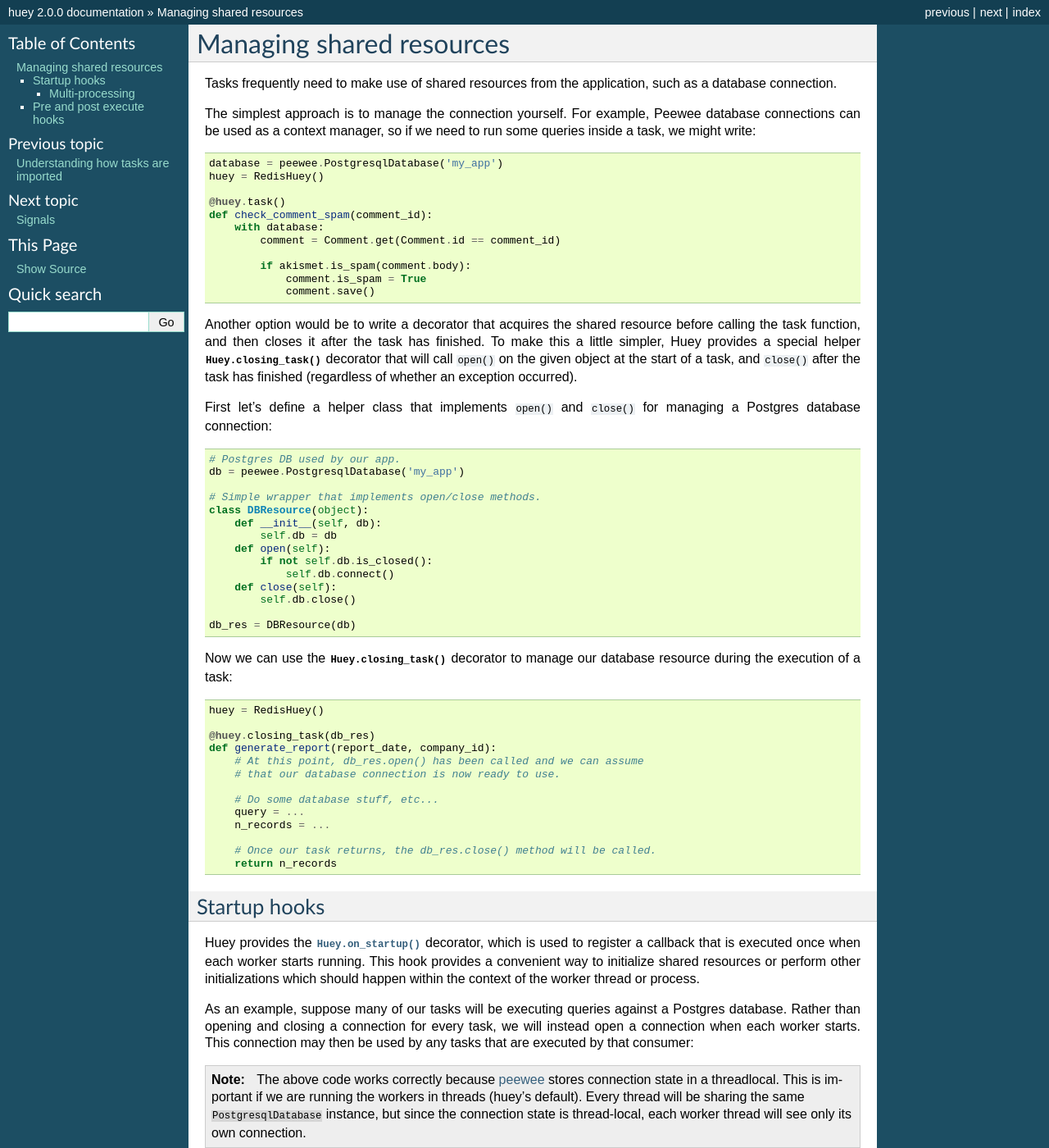
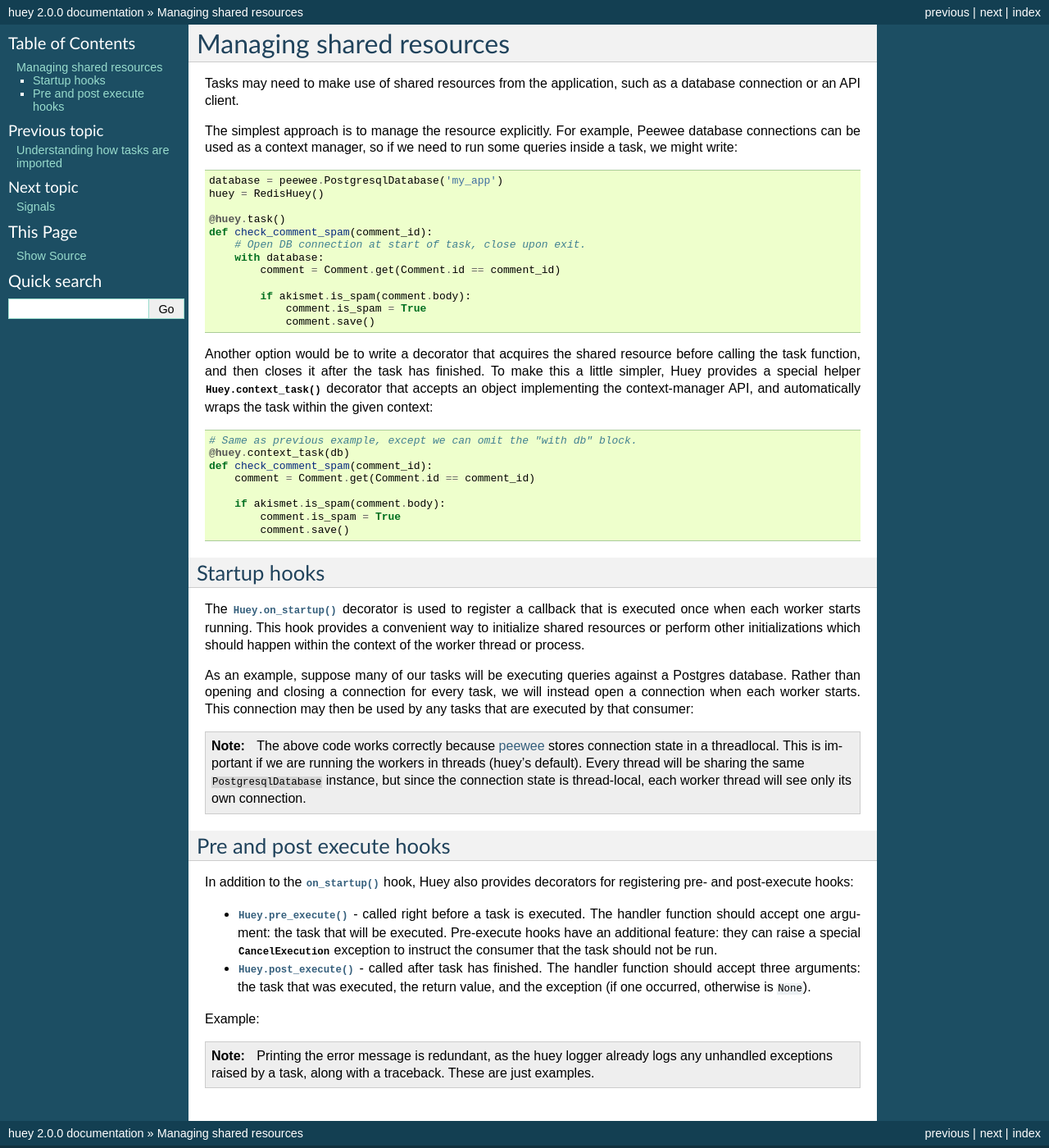
Before and after one commit to coleifer/huey, a Sphinx documentation site: the page built from docs/shared_resources.rst, in a window 1280 px wide and 1400 px high. Shown: the whole window at 82% size. Built offline with Sphinx 7.4.7, drawn with Linux system fonts in a browser that asks for light colours; some of the changed text lies outside the part shown.

Commit message:
tidy up shared resources doc.

```diff
--- a/docs/shared_resources.rst
+++ b/docs/shared_resources.rst
@@ -3,10 +3,10 @@
 Managing shared resources
 =========================
 
-Tasks frequently need to make use of shared resources from the application,
-such as a database connection.
+Tasks may need to make use of shared resources from the application, such as a
+database connection or an API client.
 
-The simplest approach is to manage the connection yourself. For example, Peewee
+The simplest approach is to manage the resource explicitly. For example, Peewee
 database connections can be used as a context manager, so if we need to run
 some queries inside a task, we might write:
 
@@ -17,6 +17,7 @@ some queries inside a task, we might write:
 
     @huey.task()
     def check_comment_spam(comment_id):
+        # Open DB connection at start of task, close upon exit.
         with database:
             comment = Comment.get(Comment.id == comment_id)
 
@@ -27,57 +28,27 @@ some queries inside a task, we might write:
 Another option would be to write a decorator that acquires the shared resource
 before calling the task function, and then closes it after the task has
 finished. To make this a little simpler, Huey provides a special helper
-:py:meth:`Huey.closing_task` decorator that will call ``open()`` on the given
-object at the start of a task, and ``close()`` after the task has finished
-(regardless of whether an exception occurred).
-
-First let's define a helper class that implements ``open()`` and ``close()``
-for managing a Postgres database connection:
+:py:meth:`Huey.context_task` decorator that accepts an object implementing the
+context-manager API, and automatically wraps the task within the given context:
 
 .. code-block:: python
 
-    # Postgres DB used by our app.
-    db = peewee.PostgresqlDatabase('my_app')
+    # Same as previous example, except we can omit the "with db" block.
+    @huey.context_task(db)
+    def check_comment_spam(comment_id):
+        comment = Comment.get(Comment.id == comment_id)
 
-    # Simple wrapper that implements open/close methods.
-    class DBResource(object):
-        def __init__(self, db):
-            self.db = db
-        def open(self):
-            if not self.db.is_closed():
-                self.db.connect()
-        def close(self):
-            self.db.close()
-
-    db_res = DBResource(db)
-
-Now we can use the :py:meth:`Huey.closing_task` decorator to manage our
-database resource during the execution of a task:
-
-.. code-block:: python
-
-    huey = RedisHuey()
-
-    @huey.closing_task(db_res)
-    def generate_report(report_date, company_id):
-        # At this point, db_res.open() has been called and we can assume
-        # that our database connection is now ready to use.
-
-        # Do some database stuff, etc...
-        query = ...
-        n_records = ...
-
-        # Once our task returns, the db_res.close() method will be called.
-        return n_records
+        if akismet.is_spam(comment.body):
+            comment.is_spam = True
+            comment.save()
 
 Startup hooks
 -------------
 
-Huey provides the :py:meth:`Huey.on_startup` decorator, which is used to
-register a callback that is executed once when each worker starts running. This
-hook provides a convenient way to initialize shared resources or perform other
-initializations which should happen within the context of the worker thread or
-process.
+The :py:meth:`Huey.on_startup` decorator is used to register a callback that is
+executed once when each worker starts running. This hook provides a convenient
+way to initialize shared resources or perform other initializations which
+should happen within the context of the worker thread or process.
 
 As an example, suppose many of our tasks will be executing queries against a
 Postgres database. Rather than opening and closing a connection for every task,
@@ -109,21 +80,6 @@ then be used by any tasks that are executed by that consumer:
     sharing the same ``PostgresqlDatabase`` instance, but since the connection
     state is thread-local, each worker thread will see only its own connection.
 
-Multi-processing
-^^^^^^^^^^^^^^^^
-
-Depending on the consumer worker type, the workers will be either processes,
-threads or greenlets. The choice of worker type can have consequences for the
-way certain shared resources behave.
-
-For example, with the "process" worker type, the consumer starts up the worker
-processes by making a call to ``fork()`` behind-the-scenes. This creates a
-child process with a copy of everything in the parent process' memory --
-potentially including internal state, like database connections, etc.
-
-For this reason, it is especially advisable to initialize shared resources
-using :py:meth:`~Huey.on_startup` hooks.
-
 Pre and post execute hooks
 --------------------------
 
@@ -132,9 +88,9 @@ decorators for registering pre- and post-execute hooks:
 
 * :py:meth:`Huey.pre_execute` - called right before a task is executed. The
   handler function should accept one argument: the task that will be executed.
-  Pre-execute hooks have an additional feature, which is they can raise a
-  special :py:class:`CancelExecution` exception to signal to the consumer that
-  the task should not be run.
+  Pre-execute hooks have an additional feature: they can raise a special
+  :py:class:`CancelExecution` exception to instruct the consumer that the task
+  should not be run.
 * :py:meth:`Huey.post_execute` - called after task has finished. The handler
   function should accept three arguments: the task that was executed, the
   return value, and the exception (if one occurred, otherwise is ``None``).
```
